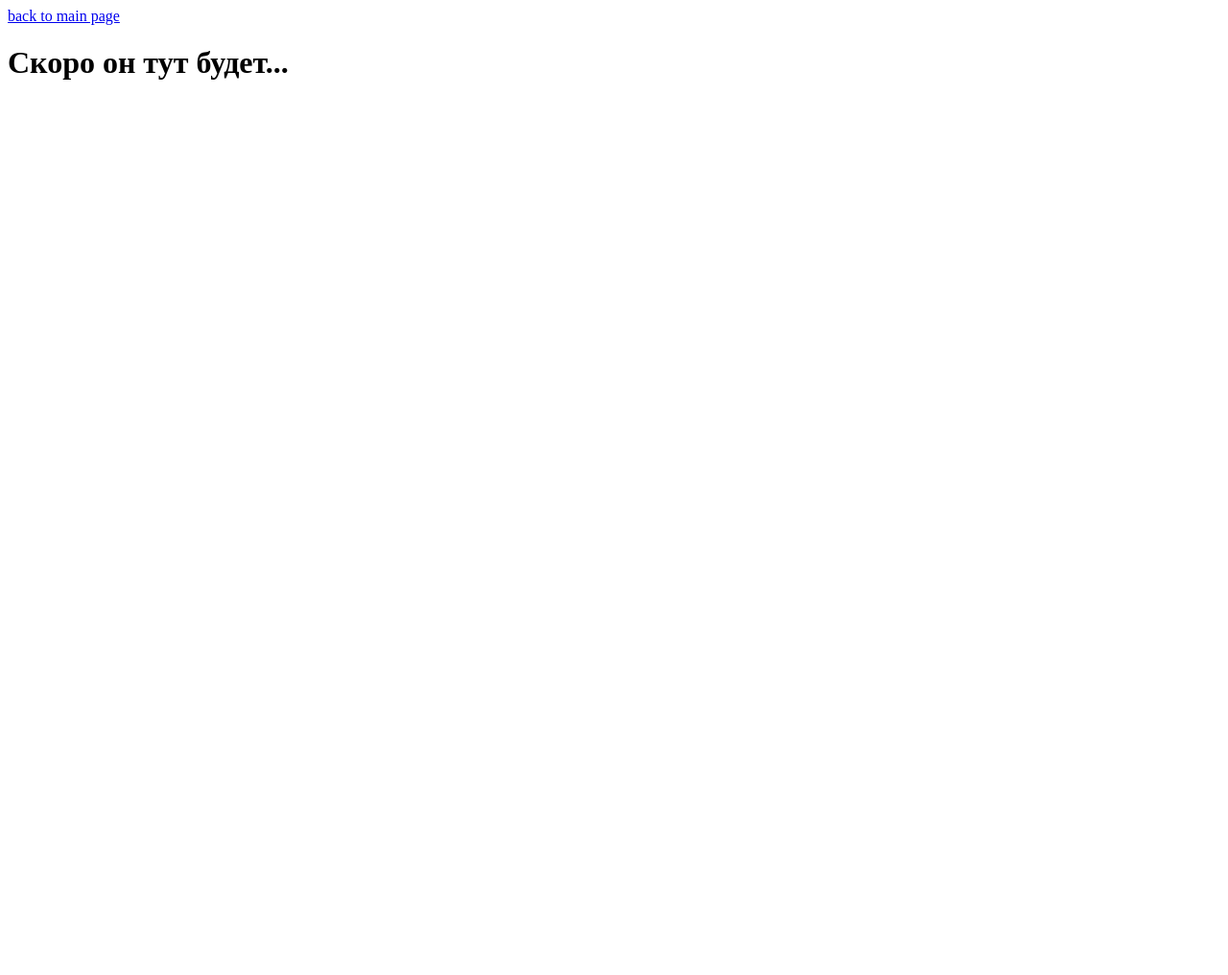
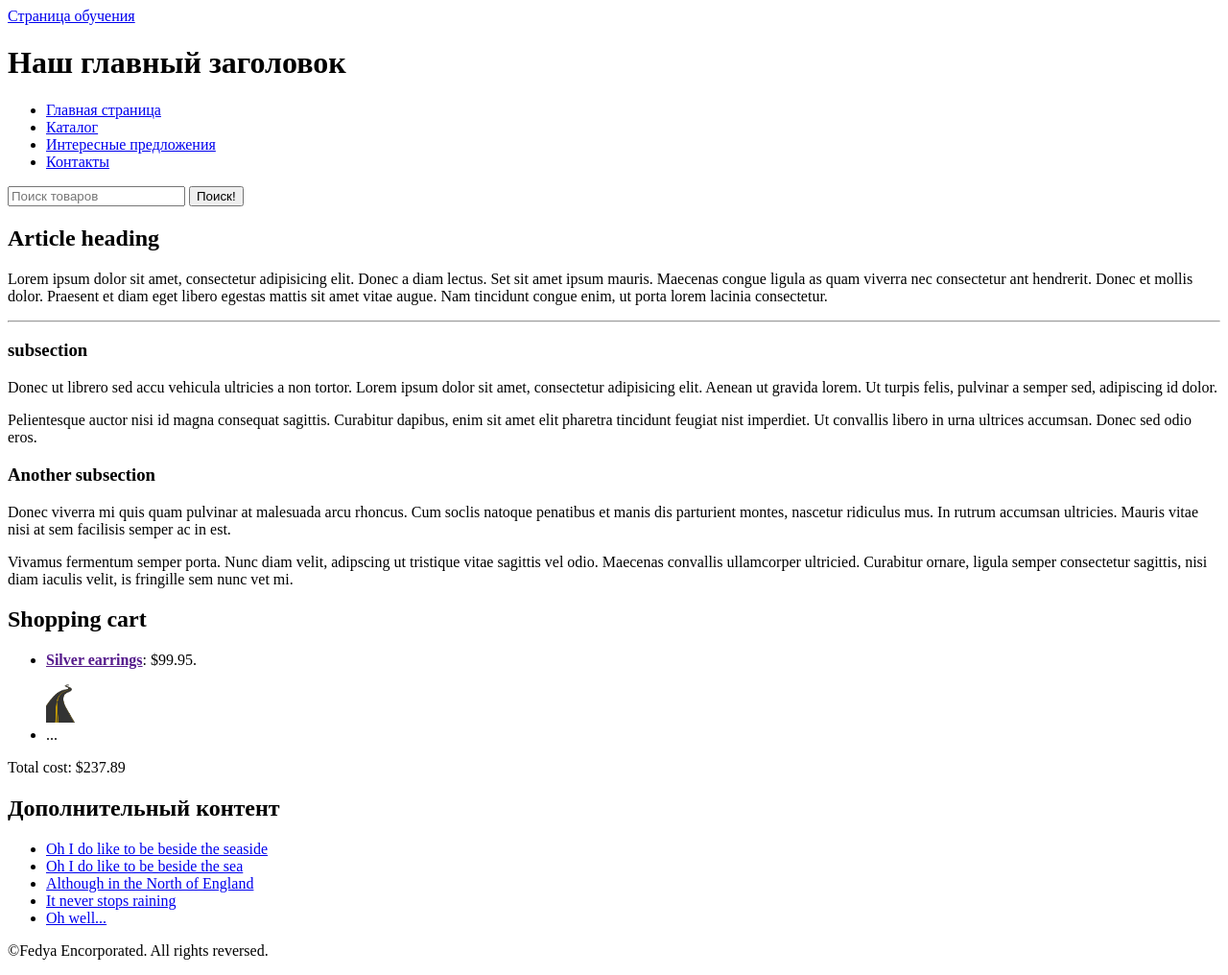
Before and after one commit to NikitaFedyanin/NikitaFedyanin.github.io, a plain HTML site: page pages/internet_shop.html in a window 1280 px wide. Shown: the whole page at 96% size. Before the commit the page ends 800 px from the top, so only its background shows below. Drawn offline with Linux system fonts and the light colour scheme; a web font is replaced by a local one.

```diff
--- a/pages/internet_shop.html
+++ b/pages/internet_shop.html
@@ -1,11 +1,92 @@
 <!DOCTYPE html>
-<html lang="en">
+<html>
 <head>
-    <meta charset="UTF-8">
-    <title>Интернет магазин</title>
+    <meta charset="utf-8">
+    <title>Cruizer</title>
+    <link href="https://fonts.googleapis.com/css?family=Open+Sans+Condensed:300|Sonsie+One" rel="stylesheet" type="text/css">
+    <link rel="stylesheet" href="../style/internet_shop.css">
 </head>
+
 <body>
-<a href="../index.html" title="Вернуться на главную">back to main page</a>
-<h1>Скоро он тут будет...</h1>
+<a href="../index.html">Страница обучения</a>
+<!-- Вот наш главный заголовок, который используется на всех страницах нашего веб-сайта -->
+
+<header>
+    <h1>Наш главный заголовок</h1>
+</header>
+
+<nav>
+    <ul>
+        <li><a href="#">Главная страница</a></li>
+        <li><a href="#">Каталог</a></li>
+        <li><a href="#">Интересные предложения</a></li>
+        <li><a href="#">Контакты</a></li>
+    </ul>
+
+    <!-- Форма поиска - это еще один распространенный нелинейный способ навигации по веб-сайту. -->
+
+    <form>
+        <input type="search" name="q" placeholder="Поиск товаров">
+        <input type="submit" value="Поиск!">
+    </form>
+</nav>
+
+<!-- Здесь основное содержимое нашей страницы -->
+<main>
+
+    <!-- Она содержит статью -->
+    <article>
+        <h2>Article heading</h2>
+
+        <p>Lorem ipsum dolor sit amet, consectetur adipisicing elit. Donec a diam lectus. Set sit amet ipsum mauris. Maecenas congue ligula as quam viverra nec consectetur ant hendrerit. Donec et mollis dolor. Praesent et diam eget libero egestas mattis sit amet vitae augue. Nam tincidunt congue enim, ut porta lorem lacinia consectetur.</p>
+        <hr>
+        <h3>subsection</h3>
+
+        <p>Donec ut librero sed accu vehicula ultricies a non tortor. Lorem ipsum dolor sit amet, consectetur adipisicing elit. Aenean ut gravida lorem. Ut turpis felis, pulvinar a semper sed, adipiscing id dolor.</p>
+
+        <p>Pelientesque auctor nisi id magna consequat sagittis. Curabitur dapibus, enim sit amet elit pharetra tincidunt feugiat nist imperdiet. Ut convallis libero in urna ultrices accumsan. Donec sed odio eros.</p>
+
+        <h3>Another subsection</h3>
+
+        <p>Donec viverra mi quis quam pulvinar at malesuada arcu rhoncus. Cum soclis natoque penatibus et manis dis parturient montes, nascetur ridiculus mus. In rutrum accumsan ultricies. Mauris vitae nisi at sem facilisis semper ac in est.</p>
+
+        <p>Vivamus fermentum semper porta. Nunc diam velit, adipscing ut tristique vitae sagittis vel odio. Maecenas convallis ullamcorper ultricied. Curabitur ornare, ligula semper consectetur sagittis, nisi diam iaculis velit, is fringille sem nunc vet mi.</p>
+    </article>
+
+    <div class="shopping-cart">
+        <h2>Shopping cart</h2>
+        <ul>
+            <li>
+                <p><a href=""><strong>Silver earrings</strong></a>: $99.95.</p>
+                <img class="busket_road" src="../images/road.png" alt="Silver earrings">
+            </li>
+            <li>
+                ...
+            </li>
+        </ul>
+        <p>Total cost: $237.89</p>
+    </div>
+
+    <!-- Дополнительный контент также может быть вложен в основной контент -->
+    <aside>
+        <h2>Дополнительный контент</h2>
+
+        <ul>
+            <li><a href="#">Oh I do like to be beside the seaside</a></li>
+            <li><a href="#">Oh I do like to be beside the sea</a></li>
+            <li><a href="#">Although in the North of England</a></li>
+            <li><a href="#">It never stops raining</a></li>
+            <li><a href="#">Oh well...</a></li>
+        </ul>
+    </aside>
+
+</main>
+
+<!-- И вот наш главный нижний колонтитул, который используется на всех страницах нашего веб-сайта -->
+
+<footer>
+    <p>©Fedya Encorporated. All rights reversed.</p>
+</footer>
+
 </body>
 </html>
--- /dev/null
+++ b/style/internet_shop.css
@@ -0,0 +1,5 @@
+
+.busket_road{
+    width: 30px;
+    height: 40px;
+}
--- /dev/null
+++ b/style/letter.css
@@ -0,0 +1,28 @@
+body {
+    max-width: 800px;
+    margin: 0 auto;
+}
+
+.sender-column {
+    text-align: right;
+    line-height: 1.5;
+}
+.reciever{
+    line-height: 1.5;
+}
+
+h1 {
+    font-size: 1.5em;
+}
+
+h2 {
+    font-size: 1.3em;
+}
+
+p,ul,ol,dl,address {
+    font-size: 1.1em;
+}
+
+p, li, dd, dt, address {
+    line-height: 1.5;
+}
--- a/style/style.css
+++ b/style/style.css
@@ -34,7 +34,7 @@ p{
     font-size: 18px;
 }
 .web_programs_consists{
-    background-color: aqua;
+    background-color: palevioletred;
     line-height: 25px;
 }
 .navigation{
```
Also changed, not shown: index.html (+14 -6 lines), pages/university_letter.html (added, +96 -0 lines).
